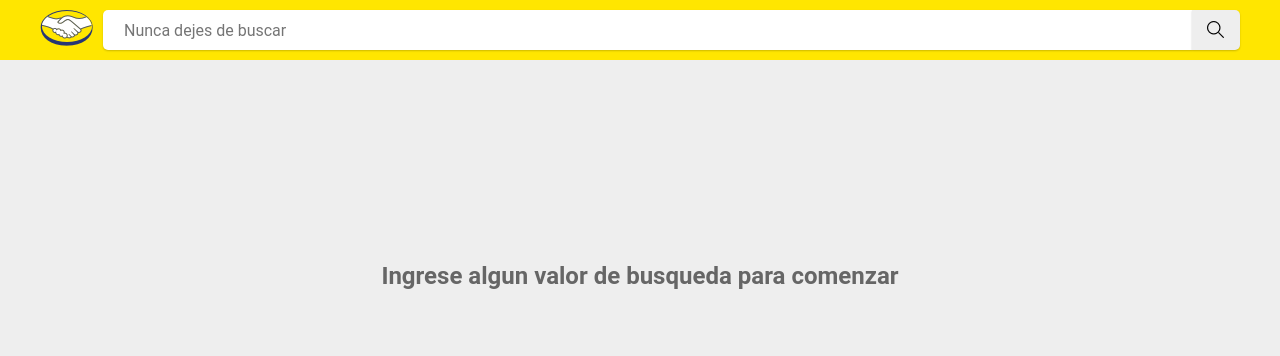
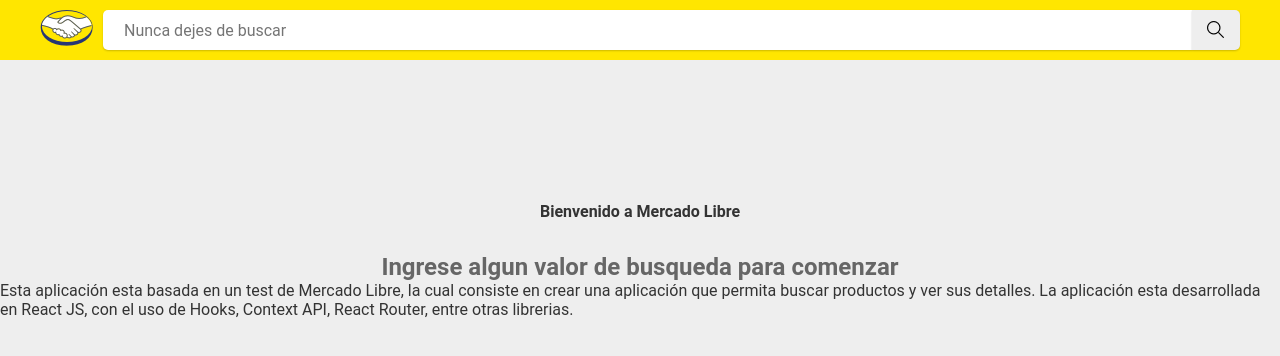
Before and after one commit to Lucas-Tisera/challenge-tecnico-MELI, a React (Create React App) app in the folder cliente/: page / in a window 1280 px wide. Shown: the top 356 px of the page. Built offline with nearby package versions, Linux system fonts and the light colour scheme; no server answers.

Commit message:
Fix - modificaciones para mejorar SEO

```diff
--- a/cliente/public/index.html
+++ b/cliente/public/index.html
@@ -7,37 +7,14 @@
     <meta name="theme-color" content="#000000" />
     <meta
       name="description"
-      content="Web site created using create-react-app"
+      content="Esta aplicación fue diseñada principalmente para la resolución de un challenge técnico para Mercado Libre, simulando un listado de productos."
+      key="Mercado Libre"
     />
     <link rel="apple-touch-icon" href="%PUBLIC_URL%/logo192.png" />
-    <!--
-      manifest.json provides metadata used when your web app is installed on a
-      user's mobile device or desktop. See https://developers.google.com/web/fundamentals/web-app-manifest/
-    -->
     <link rel="manifest" href="%PUBLIC_URL%/manifest.json" />
-    <!--
-      Notice the use of %PUBLIC_URL% in the tags above.
-      It will be replaced with the URL of the `public` folder during the build.
-      Only files inside the `public` folder can be referenced from the HTML.
-
-      Unlike "/favicon.ico" or "favicon.ico", "%PUBLIC_URL%/favicon.ico" will
-      work correctly both with client-side routing and a non-root public URL.
-      Learn how to configure a non-root public URL by running `npm run build`.
-    -->
-    <title>Test MELI</title>
+    <title>Test Mercado Libre Argentina/</title>
   </head>
   <body>
-    <noscript>You need to enable JavaScript to run this app.</noscript>
     <div id="root"></div>
-    <!--
-      This HTML file is a template.
-      If you open it directly in the browser, you will see an empty page.
-
-      You can add webfonts, meta tags, or analytics to this file.
-      The build step will place the bundled scripts into the <body> tag.
-
-      To begin the development, run `npm start` or `yarn start`.
-      To create a production bundle, use `npm run build` or `yarn build`.
-    -->
   </body>
 </html>
--- a/cliente/src/screens/HomeScreen.jsx
+++ b/cliente/src/screens/HomeScreen.jsx
@@ -2,8 +2,13 @@
 
 export const HomeScreen = () => {
   return (
-    <section>
-      <title className='list_screen_error_container'><h1 className='list_screen_error_message'>Ingrese algun valor de busqueda para comenzar</h1></title>
-    </section>
+      <section className='list_screen_error_container'>
+        <h1 className='list_screen_error_title'>Bienvenido a Mercado Libre</h1>
+        <h2 className='list_screen_error_message'>Ingrese algun valor de busqueda para comenzar</h2>
+        <p>
+          Esta aplicación esta basada en un test de Mercado Libre, la cual consiste en crear una aplicación que permita buscar productos y ver sus detalles.
+          La aplicación esta desarrollada en React JS, con el uso de Hooks, Context API, React Router, entre otras librerias.
+        </p>
+      </section>
   )
 }
```
Also changed, not shown: 1 other file (tests, documents, lock files or other folders).
